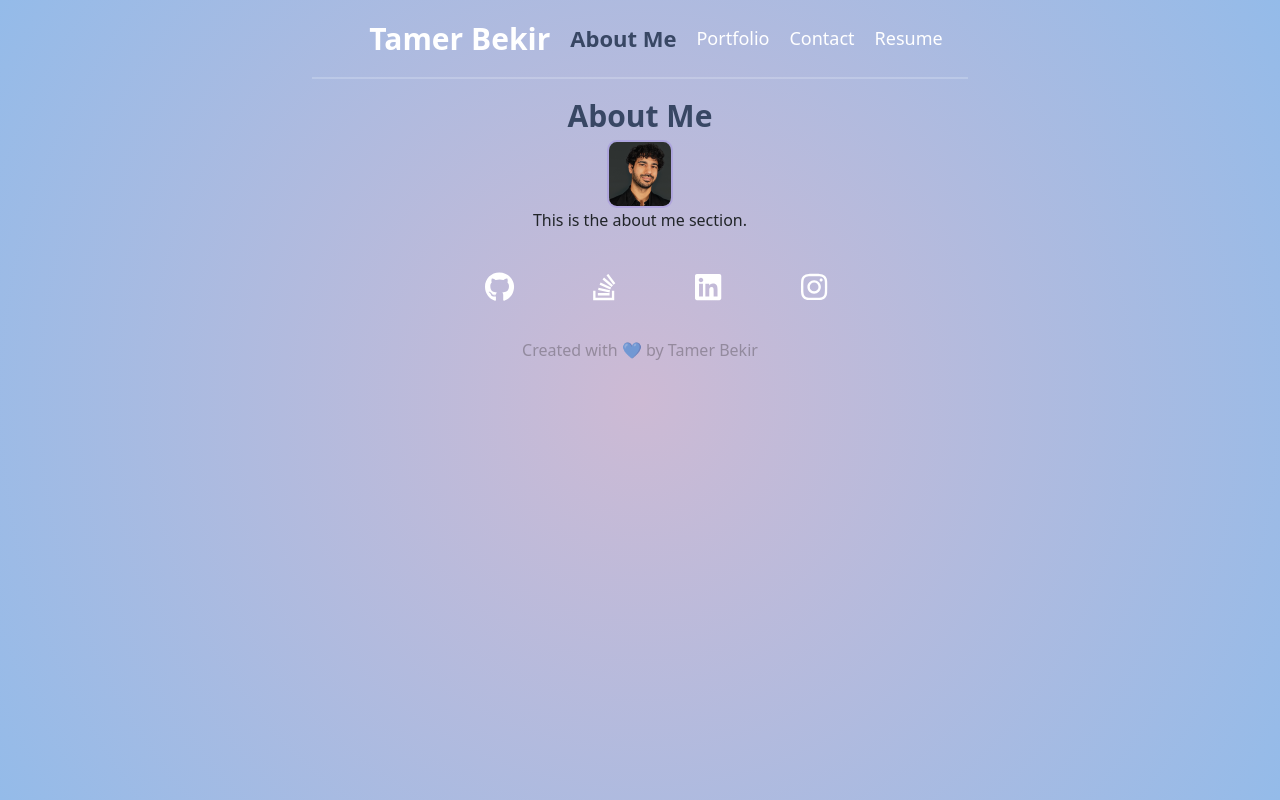
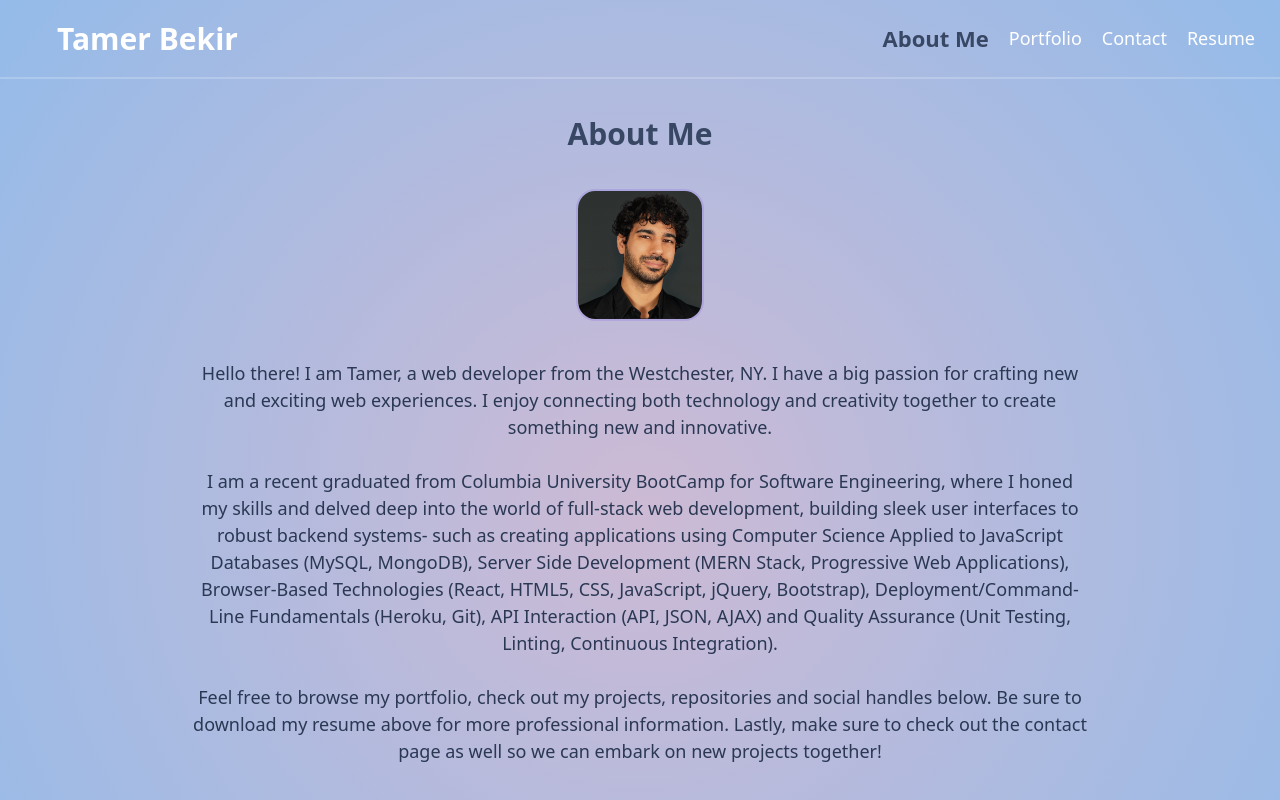
Before and after one commit to Tamerbekir/tamer-react-portfolio, a React (Vite) app in the folder portfolio/: page / in a window 1280 px wide. Shown: the top 800 px of the page. Built offline with nearby package versions, Linux system fonts and the light colour scheme.

Commit message:
added a bunch of awesome css features to bring the portfolio to life! Also added about me and portfolio text

```diff
--- a/portfolio/src/index.css
+++ b/portfolio/src/index.css
@@ -57,7 +57,8 @@ h1 {
 .header nav a:hover {
   color: #384764;
   font-weight: bold;
-  /* font-size: 20px; */
+  box-shadow: 0 2px 0 0;
+  transition: all .8s;
 }
 
 /* Name styling */
@@ -141,6 +142,7 @@ footer a:hover {
   color: #384764;
   font-size: 40px;
   font-weight: bold;
+  transition: all .8s;
 }
 
 .github,
@@ -153,30 +155,31 @@ footer a:hover {
 }
 
 .img-aboutMe {
-    /* min-width: 8%; */
-    max-width: 10%;
-    border-radius: 15%;
-    border: solid 2px #7f5ee33a;
-  }
-
+  max-width: 10%;
+  border-radius: 15%;
+  border: solid 2px #7f5ee33a;
+}
 
 .portfolio {
   margin: auto;
   max-width: 70%;
 }
 
-.portfolioHeader {
-  margin-bottom: 5%;
+
+.portfolioText {
+  color: #2a3853;
+  font-size: 18px;
 }
 
-.portfolioText {
-  margin-bottom: 50%;
+.projectText:hover {
+  font-size: 18px;
 }
+
 
 .card-group {
   margin-left: 30%;
   max-width: 40%;
-  transition: box-shadow 0.3s ease-in-out;
+  transition: box-shadow 1s ease-in-out;
 }
 
 .card:hover {
@@ -186,7 +189,6 @@ footer a:hover {
       transition:all 1s;
 }
 
-
 .techBlogAppImg {
   height: 50%;
 }
@@ -195,10 +197,30 @@ footer a:hover {
   height: 30%;
 }
 
+.aboutMeText {
+  color: #2a3853;
+  font-size: 18px;
+  margin: 3%;
+  max-width: 70%;
+  margin-left: 15%;
+  height: 50%;
+}
+
+.aboutMeHeader, .portfolioHeader {
+  margin: 3%;
+}
+
+.contactText {
+  color: #2a3853;
+  font-size: 17px;
+  margin: 3%;
+  max-width: 70%;
+  margin-left: 15%;
+  height: 50%;
+}
+
 /* Styling for various screen sizes and what elements change for the different sizes*/
-@media (
-
-max-width: 768px) {
+@media (max-width: 768px) {
   .header nav {
     flex-direction: column;
     align-items: center;
@@ -210,6 +232,11 @@ max-width: 768px) {
     margin: auto;
     width: 30%;
     /* min-width: 10%; */
+  }
+
+  .aboutMeText {
+    font-size: 11px;
+    font-weight: bold;
   }
 
   .card-group {
--- a/portfolio/src/pages/About.jsx
+++ b/portfolio/src/pages/About.jsx
@@ -4,9 +4,15 @@
  export default function About() {
     return (
         <div className="text-center about">
-            <h1>About Me</h1>
+            <h1 className='aboutMeHeader' >About Me</h1>
                 <img src={ headShot } className="img-aboutMe" alt="Headshot" />
-            <p>This is the about me section.</p>
+            <p className='aboutMeText' >Hello there! I am Tamer, a web developer from the  Westchester, NY. I have a big passion for crafting new and exciting web experiences. I enjoy connecting both technology and creativity together to create something new and innovative.
+            <br />
+            <br />
+            I am a recent graduated from Columbia University BootCamp for Software Engineering, where I honed my skills and delved deep into the world of full-stack web development, building sleek user interfaces to robust backend systems- such as creating applications using Computer Science Applied to JavaScript Databases (MySQL, MongoDB), Server Side Development (MERN Stack, Progressive Web Applications), Browser-Based Technologies (React, HTML5, CSS, JavaScript, jQuery, Bootstrap), Deployment/Command-Line Fundamentals (Heroku, Git), API Interaction (API, JSON, AJAX) and Quality Assurance (Unit Testing, Linting, Continuous Integration).
+            <br />
+            <br />
+            Feel free to browse my portfolio, check out my projects,  repositories and social handles below. Be sure to download my resume above for more professional information. Lastly, make sure to check out the contact page as well so we can embark on new projects together!</p>
         </div>
     );
 }
--- a/portfolio/src/pages/Contact.jsx
+++ b/portfolio/src/pages/Contact.jsx
@@ -8,7 +8,7 @@ export default function Contact() {
     return (
         <div className="text-center contact">
             <h1>Contact Me</h1>
-            <p>This is the Contact me section.</p>
+            <p className="contactText" >Be sure to leave your name and email address below if you wish to be contacted.</p>
             <form noValidate onSubmit={submitForm}>
                 <div className="mb-3">
                     <label className="form-label">Name</label>
--- a/portfolio/src/pages/Portfolio.jsx
+++ b/portfolio/src/pages/Portfolio.jsx
@@ -1,17 +1,23 @@
-import techBlogImg from '../assets/techBlog.jpeg';
-import weatherAppImg from '../assets/weatherDashboard.jpeg'
-import quizAppImg from '../assets/metsCodeQuick.jpeg'
-import ecommerceBackEndimg from '../assets/ecommerceBackEnd.jpeg'
-import sqlEmployeeTrackerimg from '../assets/sqlEmployeeTracker.jpeg'
-import noSqlSocialApiImg from '../assets/noSqlSocialApiImg.jpeg'
+//bringing in images from index.js which is exporting images from assets folder
+import {
+    techBlogImg,
+    weatherAppImg,
+    quizAppImg,
+    ecommerceBackEndimg,
+    sqlEmployeeTrackerimg,
+    noSqlSocialApiImg
+} from './index'
 
+//bringing in function from formHandler
 import { projectDefault } from '../components/Form/formHandler';
+
 
 export default function Portfolio() {
     return (
         <div className="container text-center portfolio">
             <h1 className='portfolioHeader'>Portfolio</h1>
-            <p>This is the portfolio section.</p>
+            <p className='portfolioText' >Welcome to the portfolio showcase! Here, you will discover a collection of my latest projects. From web applications that deal with APIs, databases, back-end applications and much more. Each project represents a journey of creativity, problem-solving, and innovation. Feel free to view the web application or Git Repository that showcase my skills, passion, and the diverse range of projects I have had the privilege to work on.
+            </p>
             <div className="row"> {/* Start of first row */}
                 <div className="col-md-4 mb-4"> {/* Each card takes up 4 columns */}
                     <div className="card" >
@@ -19,7 +25,7 @@ export default function Portfolio() {
                             <img src={techBlogImg} className="card-img-top img-portfolio" alt="tech-blog-photo" /></a>
                         <div className="card-body">
                             <h5 className="card-title">Tech Blog</h5>
-                            <p className="card-text">A website designed with a database to take in new and existing users that can create blogs and discuss the latest tech!</p>
+                            <p className="card-text projectText">A website designed with a database to take in new and existing users that can create blogs and discuss the latest tech!</p>
                             <a href="https://github.com/Tamerbekir/Tamer-Model-View-Controller-MVC-Tech-Blog">GitHub Repo</a>
                         </div>
                     </div>
@@ -30,7 +36,7 @@ export default function Portfolio() {
                             <img src={weatherAppImg} className="card-img-top" alt="Placeholder" /> </a>
                         <div className="card-body">
                             <h5 className="card-title">Weather Dashboard</h5>
-                            <p className="card-text">This application uses a Weather API from OpenWeather that allows a user to check weather around the world.  </p>
+                            <p className="card-text projectText">This application uses a Weather API from OpenWeather that allows a user to check weather around the world.  </p>
                             <a href="https://github.com/Tamerbekir/tamer-mets-quiz">GitHub Repo</a>
                         </div>
                     </div>
@@ -41,7 +47,7 @@ export default function Portfolio() {
                             <img src={quizAppImg} className="card-img-top" alt="Placeholder" /> </a>
                         <div className="card-body">
                             <h5 className="card-title">Mets Code Quiz</h5>
-                            <p className="card-text">Take a short quiz and test your baseball knowledge using HTML, CSS and Javascript with local storage!</p>
+                            <p className="card-text projectText">Take a short quiz and test your baseball knowledge using HTML, CSS and Javascript with local storage!</p>
                             <a href="https://github.com/Tamerbekir/tamer-mets-quiz">GitHub Repo</a>
                         </div>
                     </div>
@@ -53,7 +59,7 @@ export default function Portfolio() {
                         <img src={ecommerceBackEndimg} onClick={projectDefault} className="card-img-top" alt="Placeholder" />
                         <div className="card-body">
                             <h5 className="card-title">ORM eCommerce</h5>
-                            <p className="card-text">This application is the back end of an eCommerce that utilizes Sequelize for Object-Relational Mapping (ORM).</p>
+                            <p className="card-text projectText">This application is the back end of an eCommerce that utilizes Sequelize for Object-Relational Mapping (ORM).</p>
                             <a href="https://github.com/Tamerbekir/tamer-orm-ecommerce-back-end">GitHub Repo</a>
                         </div>
                     </div>
@@ -63,7 +69,7 @@ export default function Portfolio() {
                         <img src={sqlEmployeeTrackerimg} onClick={projectDefault} className="card-img-top" alt="Placeholder" />
                         <div className="card-body">
                             <h5 className="card-title">SQL Employee Tracker</h5>
-                            <p className="card-text">This application allows a company to keep track of their employees, their roles/titles, their departments, as well as their salaries and managers using MySQL.</p>
+                            <p className="card-text projectText">This application allows a company to keep track of their employees, their roles/titles, their departments, as well as their salaries and managers using MySQL.</p>
                             <a href="https://github.com/Tamerbekir/tamer-sql-employee-tracker">GitHub Repo</a>
                         </div>
                     </div>
@@ -73,7 +79,7 @@ export default function Portfolio() {
                         <img src={noSqlSocialApiImg} onClick={projectDefault} className="card-img-top" alt="Placeholder" />
                         <div className="card-body">
                             <h5 className="card-title">NoSQL Social Network API</h5>
-                                <p className="card-text">This application is the backend of a social networking API using NoSQL.</p>
+                                <p className="card-text projectText">This application is the backend of a social networking API using NoSQL.</p>
                             <a href="https://github.com/Tamerbekir/Tamer-NoSQL-Social-Network-API">GitHub Repo</a>
                         </div>
                     </div>
```
Also changed, not shown: portfolio/src/pages/index.js (+9 -0 lines).
